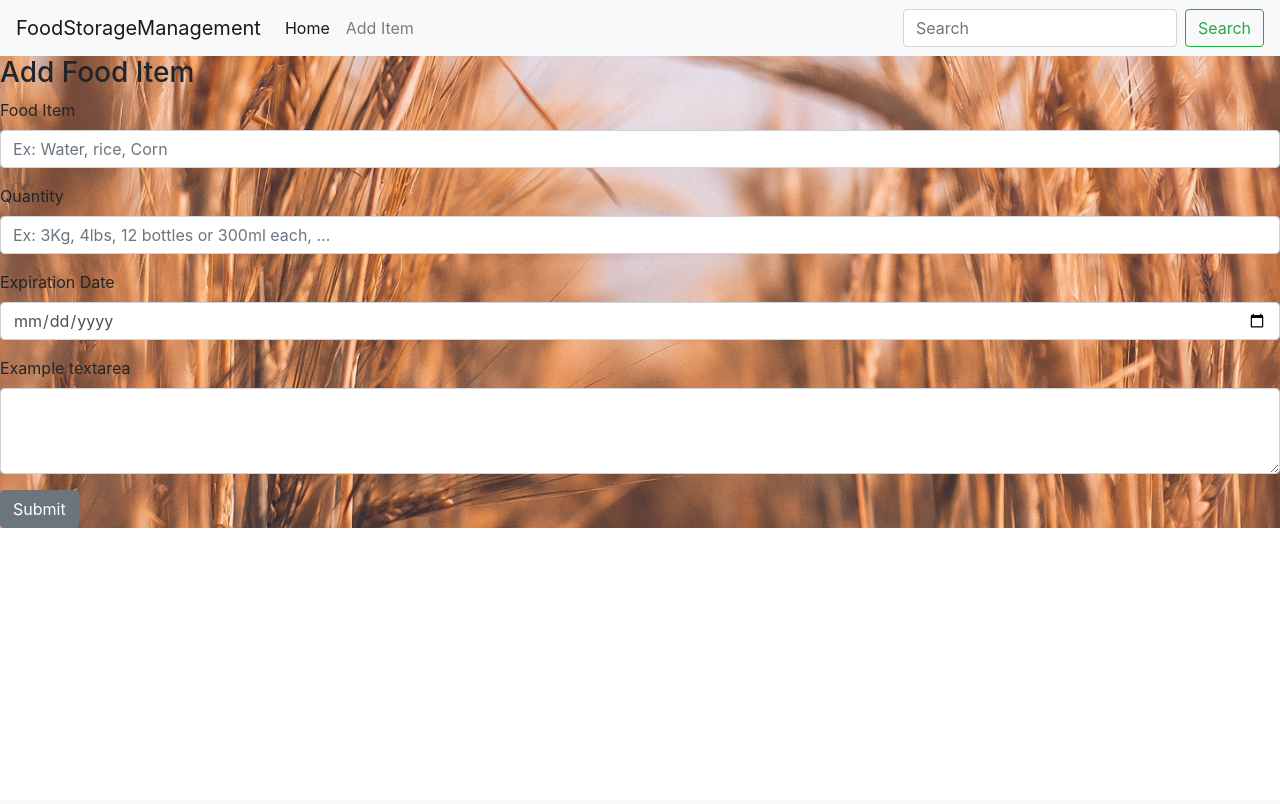
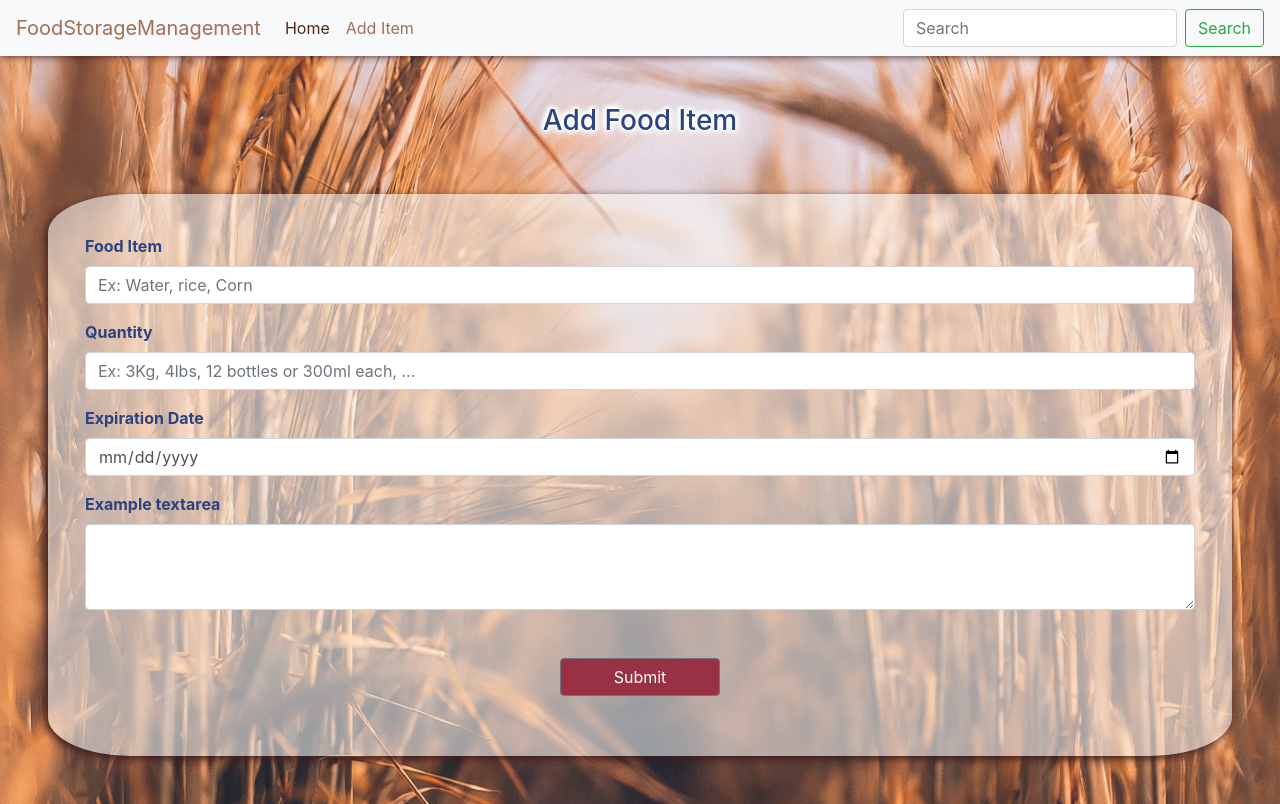
Before and after one commit to Gaberoids/MS3-gf-foodStorage-MongoDb, a Flask app: page /add_item in a window 1280 px wide. Before the commit the page ends 528 px from the top, so only its background shows below. Run offline with Flask 2, Linux system fonts and the light colour scheme; some libraries are stand-ins or nearby versions.

Commit message:
Custom CSS for navbar and edit/add pages

```diff
--- a/static/css/style.css
+++ b/static/css/style.css
@@ -1,4 +1,71 @@
+/* ---------------------------------------------- Base.html css */
+
 .site-background {
-      background: lightblue url("../img/background-img-field.jpg") no-repeat fixed center;
+    background: lightblue url("../img/background-img-field.jpg") no-repeat fixed center;
     background-size: cover;
     }
+
+.t-background {
+    background-color: rgba(248, 249, 250, 0.5);
+}
+
+/* navbar customizations */
+#navbar-c {
+    color: rgb(144 82 53 / 83%);
+    box-shadow: 1px 0px 8px 0px #3c1d1d;
+}
+
+.navbar-light .navbar-brand {
+    color: rgb(144 82 53 / 83%);
+}
+
+.navbar-light .navbar-brand:hover {
+    color: rgb(144 82 53 / 83%);
+    font-weight: bolder;
+}
+
+.navbar-light .navbar-nav .nav-link {
+    color: rgb(144 82 53 / 83%);
+}
+.navbar-light .navbar-nav .nav-link {
+    color: rgb(144 82 53 / 83%);
+}
+
+.navbar-light .navbar-nav .active>.nav-link, .navbar-light .navbar-nav .nav-link.active, .navbar-light .navbar-nav .nav-link.show, .navbar-light .navbar-nav .show>.nav-link {
+    color: rgb(80 43 25);
+}
+
+/* ---------------------------------------------- other html css */
+
+h3 {
+    color:#293f7dfa;
+    text-align: center;
+    text-shadow: -2px -2px 3px white, 0 1px white, 1px 0 white, 0 -1px white, 0px 0px 10px rgba(248, 249, 250), 0px 0px 10px rgba(248, 249, 250), 0px 0px 10px rgba(248, 249, 250), 0px 0px 5px rgba(248, 249, 250), 0px 0px 5px rgba(248, 249, 250), 0px 0px 5px rgba(248, 249, 250), 0px 0px 5px rgba(248, 249, 250), 0px 0px 2.5px rgba(248, 249, 250), 0px 0px 2.5px rgba(248, 249, 250);
+}
+
+.box-background {
+    background-color: rgba(248, 249, 250, 0.56);
+    color:#293f7dfa;
+    font-weight: bold;
+    border-radius: 7%;
+    box-shadow: -3px 3px 8px #3c1d1d;
+
+}
+
+.form-button {
+    text-align: center;
+    padding-top: 32px;
+    padding-bottom: 20px;
+}
+
+.form-button button {
+    background-color: #9a3044;
+    width: 160px;
+
+}
+/* ---------------------------------------------- edit add pages css */
+
+.box-padding {
+    padding-top: 40px;
+    padding-bottom: 40px;
+}
--- a/templates/add_item.html
+++ b/templates/add_item.html
@@ -1,28 +1,39 @@
 {% extends "base.html" %}
 {% block content %}
 
-<h3>Add Food Item</h3>
+<h3 class="pt-5">Add Food Item</h3>
 
 <!-- form template from https://getbootstrap.com/docs/4.0/components/forms/ -->
-<form method="POST" action="{{ url_for('add_item') }}">
+<div class="p-5">
+
+    <form method="POST" class="box-background" action="{{ url_for('add_item') }}">
+
+        <div class="box-padding">
+            <div class="container">
                 <div class="form-group">
                     <label for="n_item">Food Item</label>
-        <input type="text" class="form-control" id="n_item" name="n_item" placeholder="Ex: Water, rice, Corn">
+                    <input type="text" class="form-control" id="n_item" name="n_item"
+                        placeholder="Ex: Water, rice, Corn">
                 </div>
                 <div class="form-group">
                     <label for="n_quantity">Quantity</label>
-        <input type="text" class="form-control" id="n_quantity" name="n_quantity" placeholder="Ex: 3Kg, 4lbs, 12 bottles or 300ml each, ...">
+                    <input type="text" class="form-control" id="n_quantity" name="n_quantity"
+                        placeholder="Ex: 3Kg, 4lbs, 12 bottles or 300ml each, ...">
                 </div>
                 <div class="form-group">
                     <label for="n_expiration_date">Expiration Date</label>
-        <input type="date" name="n_expiration_date" id="n_expiration_date" placeholder="MM/DD/YYY" class="form-control"></div>
+                    <input type="date" name="n_expiration_date" id="n_expiration_date" placeholder="MM/DD/YYY"
+                        class="form-control"></div>
                 <div class="form-group">
                     <label for="n_item_details">Example textarea</label>
                     <textarea class="form-control" id="n_item_details" name="n_item_details" rows="3"></textarea>
                 </div>
+                <div class="form-button">
                     <button type="submit" class="btn btn-secondary">Submit</button>
-<script>
-</script>
+                </div>
+            </div>
+        </div>
+    </form>
 
-</form>
+</div>
 {% endblock %}
--- a/templates/base.html
+++ b/templates/base.html
@@ -24,7 +24,7 @@
 
 <body>
     <!-- navigation template gotten from https://getbootstrap.com/docs/4.0/components/card/#navigation -->
-    <nav class="navbar navbar-expand-lg navbar-light bg-light">
+    <nav id="navbar-c" class="navbar navbar-expand-lg navbar-light bg-light">
         <button class="navbar-toggler" type="button" data-toggle="collapse" data-target="#navbarTogglerDemo03"
             aria-controls="navbarTogglerDemo03" aria-expanded="false" aria-label="Toggle navigation">
             <span class="navbar-toggler-icon"></span>
```
Also changed, not shown: templates/edit_item.html (+7 -2 lines), templates/items.html (+6 -4 lines). Lines whose indentation alone changed are shown as unchanged.
